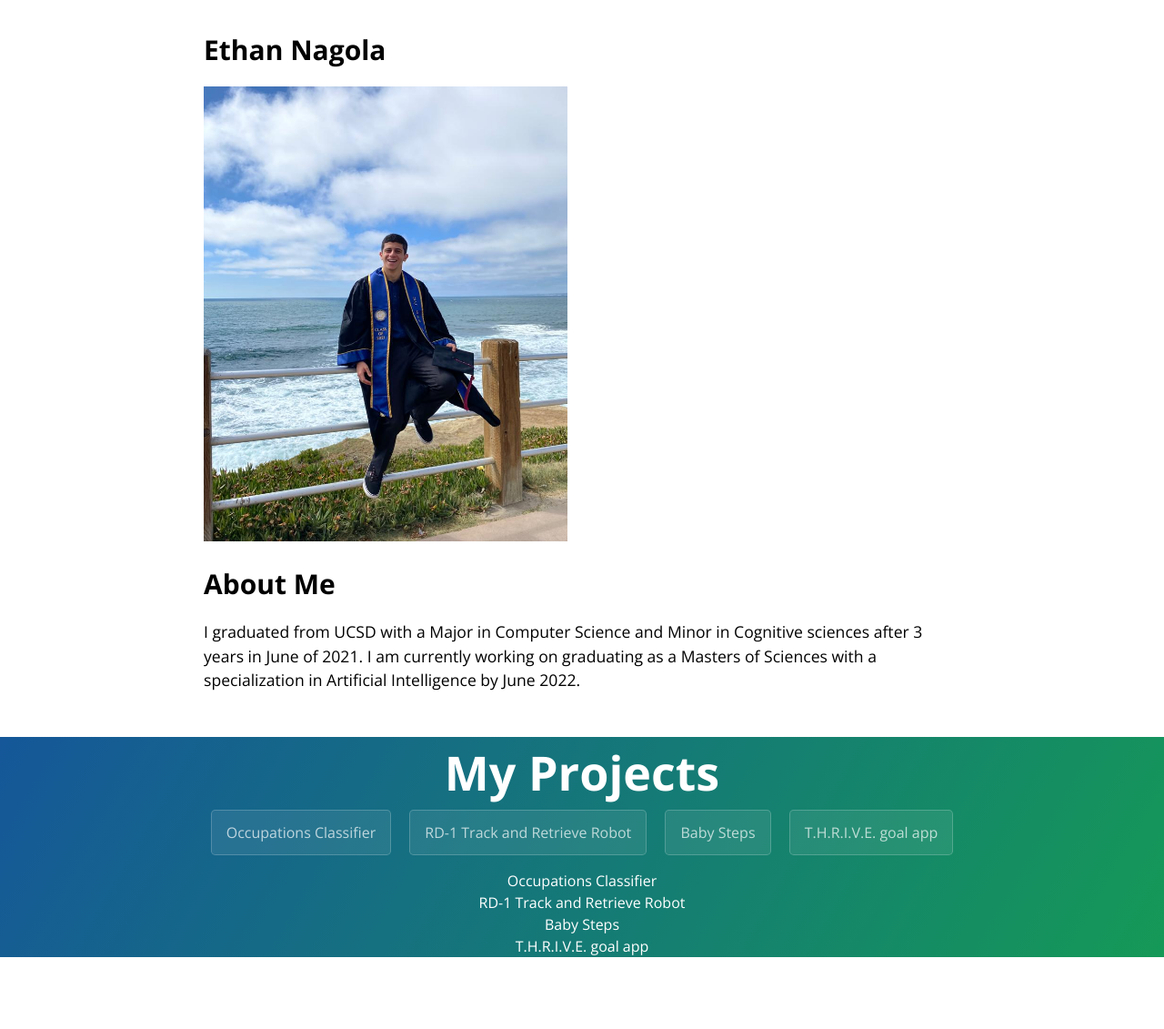
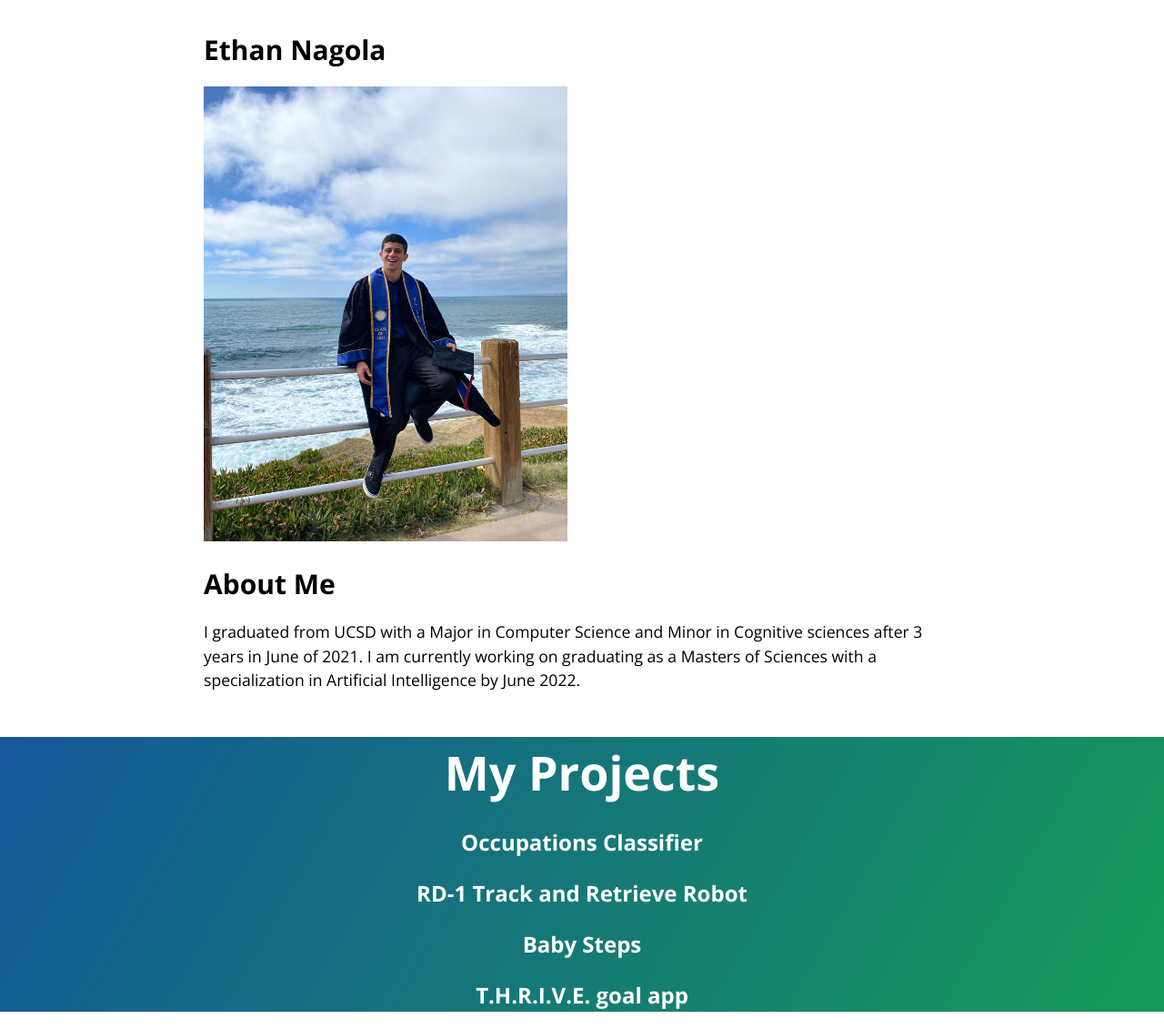
Before and after one commit to enagola/web, a Jekyll site: the page built from docs/ethan.md, in a window 1280 px wide. Shown: the whole page at 91% size. Built offline with Jekyll 4.4.1, drawn with Linux system fonts in a browser that asks for light colours; before the commit the page ends 1052 px from its top, so only the background shows below that.

Commit message:
Update template.html

```diff
--- a/docs/_layouts/template.html
+++ b/docs/_layouts/template.html
@@ -67,22 +67,17 @@
 
     <section class= {{ page.pageheader }} >
       <h1 class="project-name">My Projects</h1>
-      <a onclick="window.open('https://enagola.github.io/web/CSE203B.pdf')" type="application/pdf" class="btn">Occupations Classifier</a>
-      <a onclick="window.open('https://enagola.github.io/web/Final_report_cse145.pdf')" class="btn">RD-1 Track and Retrieve Robot</a>
-      <a onclick="window.open('https://www.youtube.com/watch?v=W8iOpEHBDII&ab_channel=EthanNagola')" class="btn">Baby Steps</a>
-      <a onclick="window.open('https://youtu.be/BbzbG_M_1v0?t=199')" class="btn">T.H.R.I.V.E. goal app</a>
 
-
-      <div onclick="toggleText()">Occupations Classifier</div>
+      <h2 onclick="toggleText()">Occupations Classifier</h2>
       <div id='demo' style='display: none'>This is the description of the project. <a href="https://enagola.github.io/web/CSE203B.pdf" type="application/pdf" class="btn">Occupations Classifier</a></div>
 
-      <div onclick="toggleText2()">RD-1 Track and Retrieve Robot</div>
+      <h2 onclick="toggleText2()">RD-1 Track and Retrieve Robot</h2>
       <div id='demo2' style='display: none'>This is the description of the project. <a href="https://enagola.github.io/web/Final_report_cse145.pdf" class="btn">RD-1 Track and Retrieve Robot</a></div>
 
-      <div onclick="toggleText3()">Baby Steps</div>
+      <h2 onclick="toggleText3()">Baby Steps</h2>
       <div id='demo3' style='display: none'>This is the description of the project. <a href="https://www.youtube.com/watch?v=W8iOpEHBDII&ab_channel=EthanNagola" class="btn">Baby Steps</a></div>
 
-      <div onclick="toggleText4()">T.H.R.I.V.E. goal app</div>
+      <h2 onclick="toggleText4()">T.H.R.I.V.E. goal app</h2>
       <div id='demo4' style='display: none'>This is the description of the project. <a href="https://youtu.be/BbzbG_M_1v0?t=199" class="btn">T.H.R.I.V.E. goal app</a></div>
 
     </section>
```
